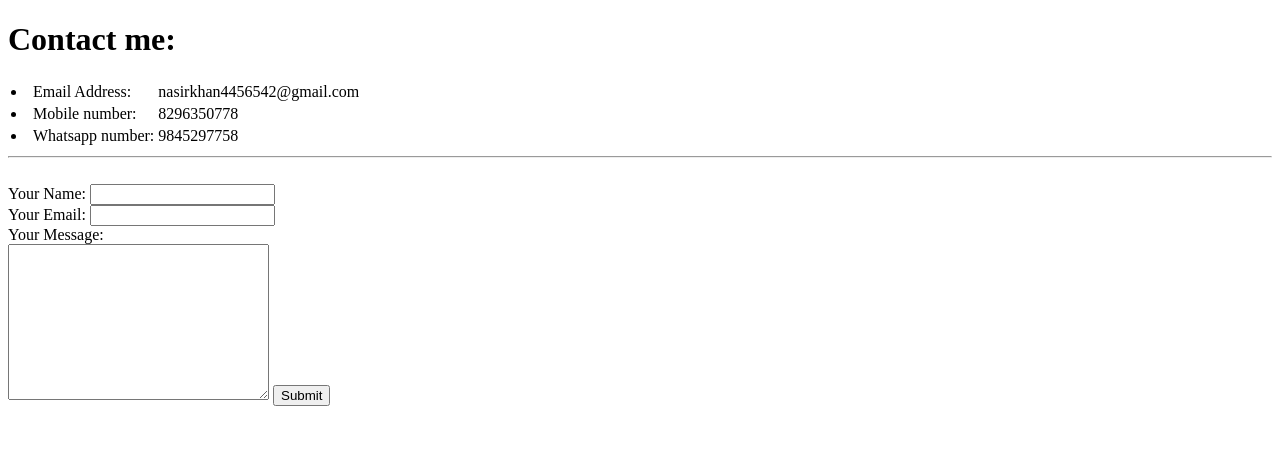
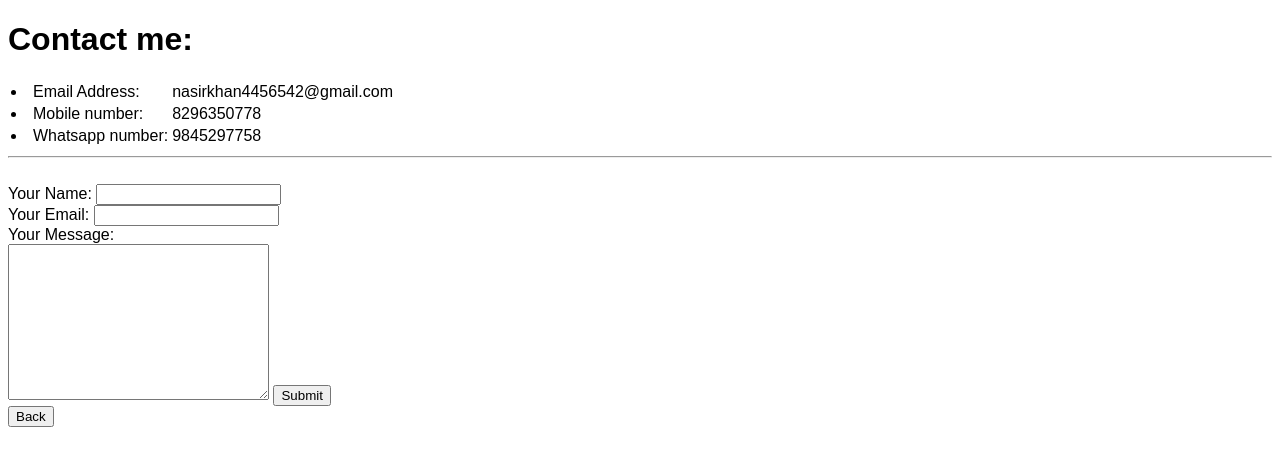
Before and after one commit to NasirKhan21/FirstCV, a plain HTML site: page contactme.html in a window 1280 px wide. Drawn offline with Linux system fonts and the light colour scheme.

Commit message:
Add files via upload

```diff
--- a/contactme.html
+++ b/contactme.html
@@ -4,6 +4,7 @@
     <meta charset="UTF-8">
     <meta http-equiv="X-UA-Compatible" content="IE=edge">
     <meta name="viewport" content="width=device-width, initial-scale=1.0">
+    <link rel="stylesheet" href="style.css">
     <title>Contact me</title>
 </head>
 <body>
@@ -58,6 +59,7 @@
          <input type="submit" name="" id="">
 
         </form>
+        <a href="index.html"><button>Back</button> </a>
 
 </body>
 </html>
--- /dev/null
+++ b/style.css
@@ -0,0 +1,3 @@
+body{
+    font-family: Arial, Helvetica, sans-serif;
+}
```
Also changed, not shown: hobbies.html (+1 -0 lines), index.html (+1 -1 lines).
